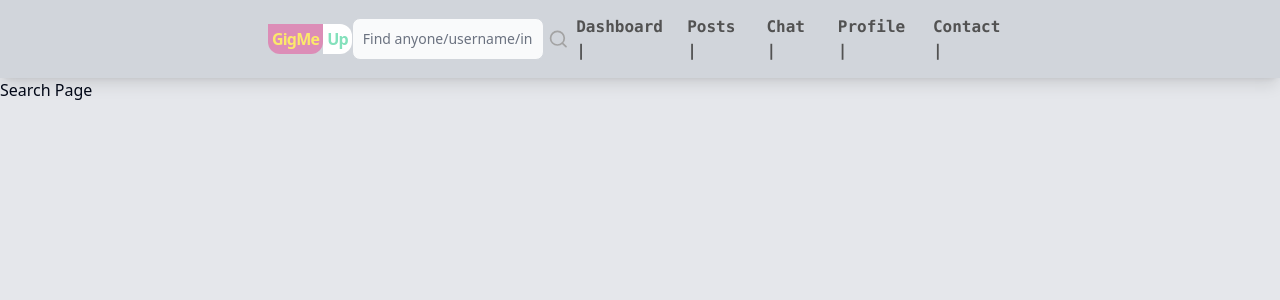
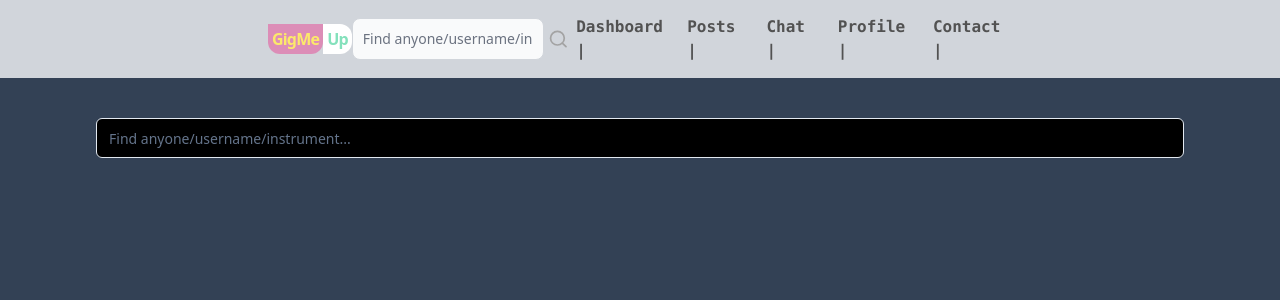
Before and after one commit to zacheys123/gigme, a Next.js app: page /gigme/search in a window 1280 px wide. Shown: the top 300 px of the page. Built offline with nearby package versions, Linux system fonts and the light colour scheme; no server answers.

Commit message:
created search page

```diff
--- a/app/gigme/(social)/search/page.js
+++ b/app/gigme/(social)/search/page.js
@@ -1,7 +1,24 @@
 import React from "react";
+import { Input } from "@/components/ui/input";
 
+import { Search, SearchIcon } from "lucide-react";
+import { TextInput, Label } from "flowbite-react";
 const SearchPage = () => {
-  return <div>Search Page</div>;
+  return (
+    <div className="relative bg-slate-700 w-[100vw] h-[100vh]">
+      <form className="absolute w-[100vw] ">
+        <div className=" flex justify-center items-center">
+          <Input
+            className="w-[85vw] mx-2 my-10 bg-black text-neutral-300"
+            id="search"
+            type="text"
+            placeholder="Find anyone/username/instrument..."
+            required
+          />
+        </div>
+      </form>
+    </div>
+  );
 };
 
 export default SearchPage;
--- a/components/mobile/MobileNav.js
+++ b/components/mobile/MobileNav.js
@@ -15,8 +15,10 @@
         <Logo />
       </Box>{" "}
       <div>
-        <span className="font-bold  text-gray-600/50 ">Logged User: </span>
-        <span className="font-bold text-neutral-600/40 font-mono">
+        <span className="font-bold text-[12px] text-gray-600/50 ">
+          Logged User:{" "}
+        </span>
+        <span className="font-bold text-[13px] text-neutral-600/40 font-mono">
           {user?.emailAddresses[0]?.emailAddress}
         </span>
       </div>
--- /dev/null
+++ b/components/ui/input.jsx
@@ -0,0 +1,20 @@
+import * as React from "react";
+
+import { cn } from "@/lib/utils";
+
+const Input = React.forwardRef(({ className, type, ...props }, ref) => {
+  return (
+    <input
+      type={type}
+      className={cn(
+        "flex h-10 w-full rounded-md border border-input  px-3 py-3 text-sm ring-offset-background file:border-0 file:bg-transparent file:text-sm file:font-medium placeholder:text-muted-foreground focus-visible:outline-none focus-visible:ring-2 focus-visible:ring-ring focus-visible:ring-offset-2 disabled:cursor-not-allowed disabled:opacity-50",
+        className
+      )}
+      ref={ref}
+      {...props}
+    />
+  );
+});
+Input.displayName = "Input";
+
+export { Input };
```
